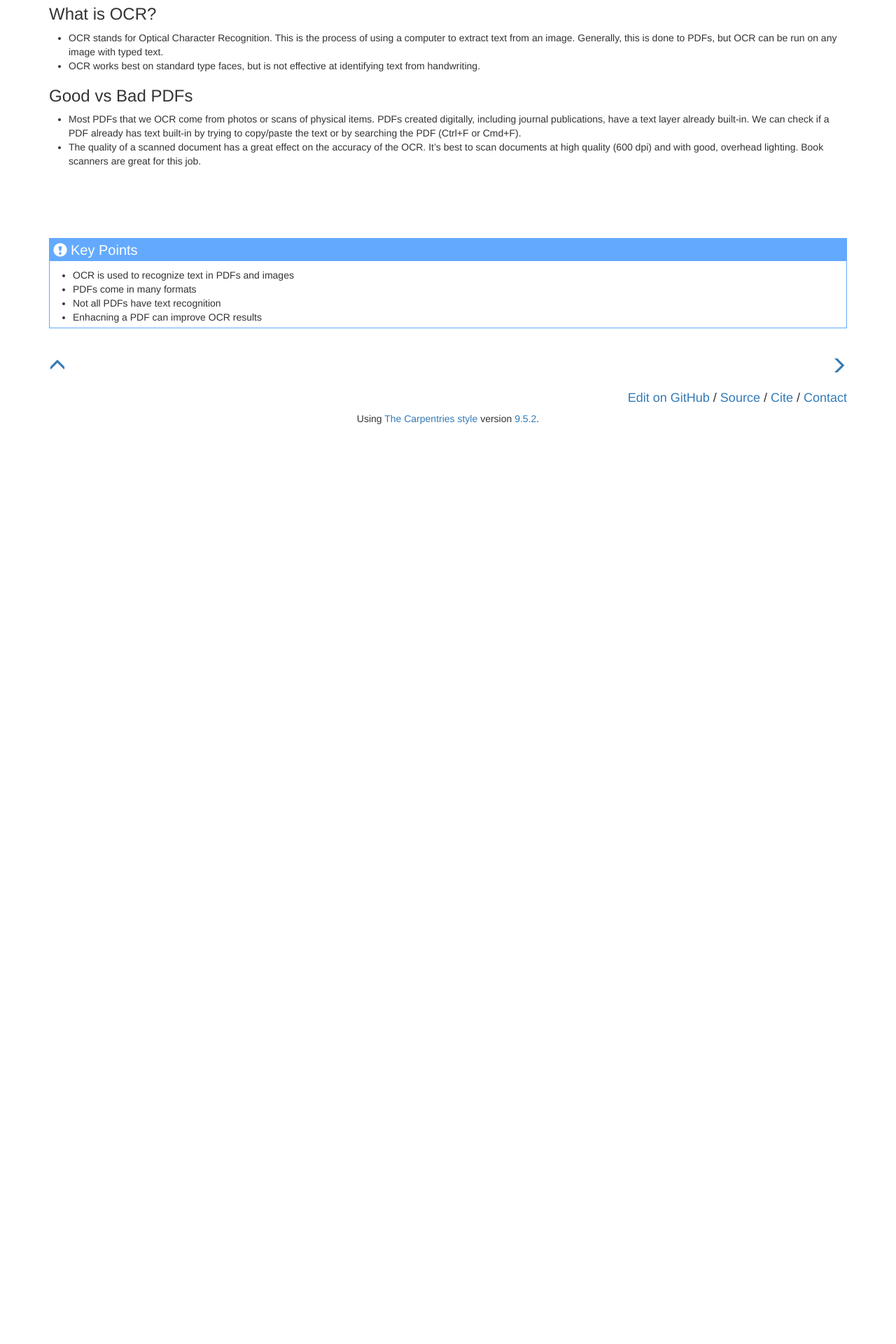
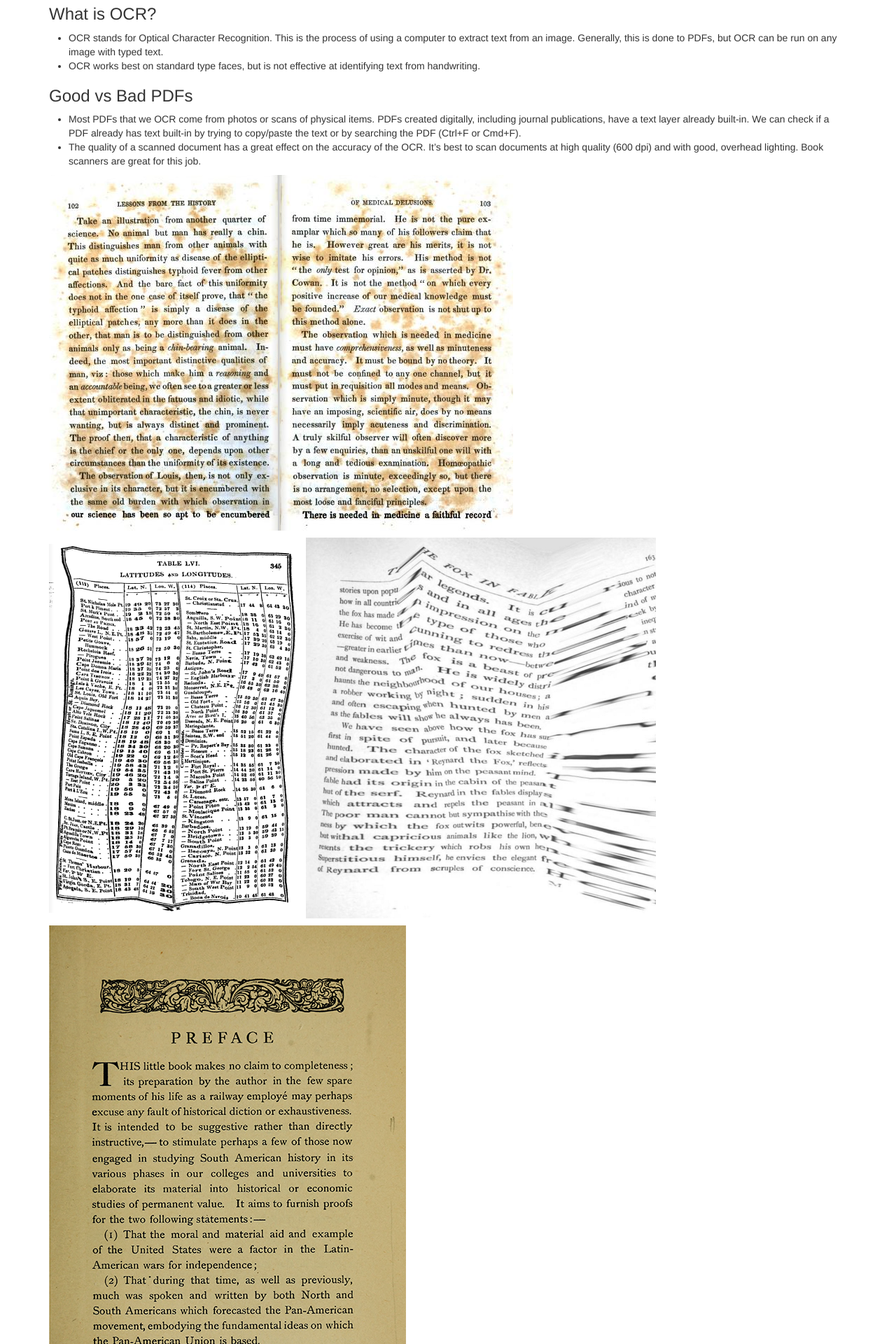
Before and after one commit to JoshuaDull/Text-Recognition-Introduction, a Jekyll site: the page built from _episodes/01-introduction.md, in a window 1280 px wide. Shown: the part 602-2522 px from the top of the page at 70% size. Built offline with Jekyll 4.4.1, drawn with Linux system fonts in a browser that asks for light colours; before the commit the page ends 1210 px from its top, so only the background shows below that.

```diff
--- a/_episodes/01-introduction.md
+++ b/_episodes/01-introduction.md
@@ -36,8 +36,8 @@ keypoints:
 * Most PDFs that we OCR come from photos or scans of physical items. PDFs created digitally, including journal publications, have a text layer already built-in. We can check if a PDF already has text built-in by trying to copy/paste the text or by searching the PDF (Ctrl+F or Cmd+F).
 * The quality of a scanned document has a great effect on the accuracy of the OCR. It's best to scan documents at high quality (600 dpi) and with good, overhead lighting. Book scanners are great for this job.
 
-![](./assets/img/poxLarge.png)
+![](../assets/img/poxLarge.png)
 
-![](./assets/img/badTable.png) ![](./assets/img/skewedImage.png)
+![](../assets/img/badTable.png) ![](../assets/img/skewedImage.png)
 
-![](./assets/img/InterAmerican.png)
+![](../assets/img/InterAmerican.png)
```
Also changed, not shown: _episodes/02-OCR-with-Adobe-Acrobat.md (+2 -0 lines), index.md (+1 -1 lines), 1 other file.
